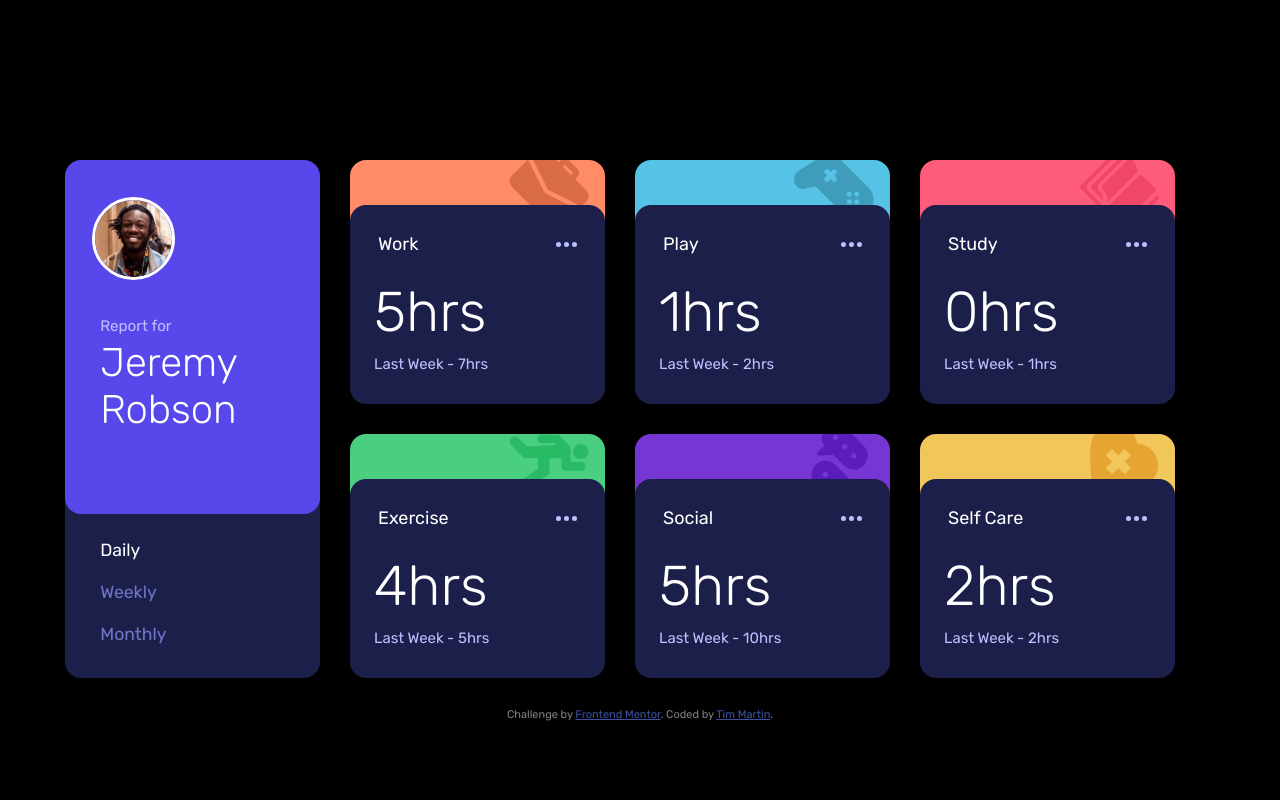
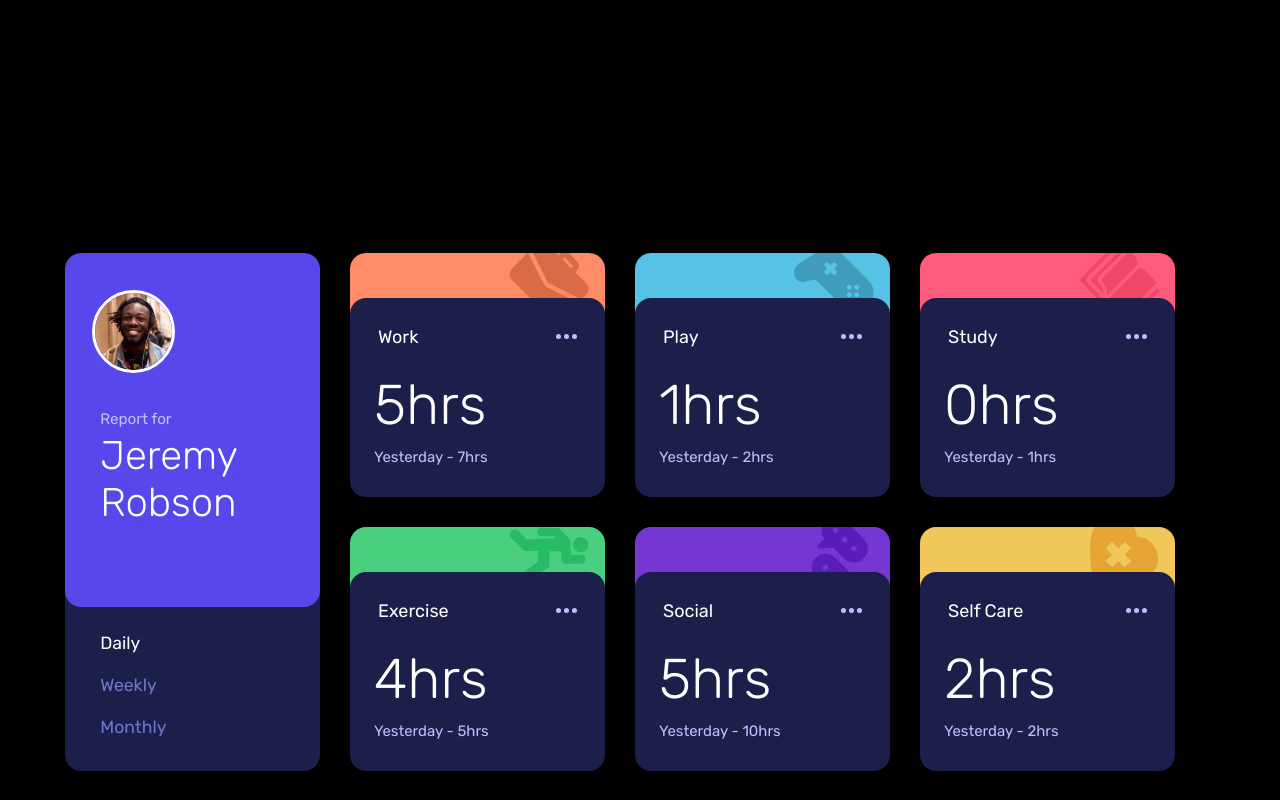
Before and after one commit to TimMartin13-Frontend-Mentor/time_tracking_dashboard, a website: page index.html in a window 1280 px wide. Shown: the top 800 px of the page. Drawn offline with Linux system fonts and the light colour scheme.

Commit message:
Top margin shift. Added screen shot of desktop layout

```diff
--- a/index.html
+++ b/index.html
@@ -45,7 +45,7 @@
           </div>
           <div class="hours-container">
             <h2 class="cur-hours"><span class="curr-work">5</span>hrs</h2>
-            <h5 class="prev-hours prev-work">Last Week - 7hrs</h5>
+            <h5 class="prev-hours prev-work">Yesterday - 7hrs</h5>
           </div>
         </div>
       </div>
@@ -60,7 +60,7 @@
           </div>
           <div class="hours-container">
             <h2 class="cur-hours"><span class="curr-play">1</span>hrs</h2>
-            <h5 class="prev-hours prev-play">Last Week - 2hrs</h5>
+            <h5 class="prev-hours prev-play">Yesterday - 2hrs</h5>
           </div>
         </div>
       </div>
@@ -75,7 +75,7 @@
           </div>
           <div class="hours-container">
             <h2 class="cur-hours"><span class="curr-study">0</span>hrs</h2>
-            <h5 class="prev-hours prev-study">Last Week - 1hrs</h5>
+            <h5 class="prev-hours prev-study">Yesterday - 1hrs</h5>
           </div>
         </div>
       </div>
@@ -90,7 +90,7 @@
           </div>
           <div class="hours-container">
             <h2 class="cur-hours"><span class="curr-exercise">4</span>hrs</h2>
-            <h5 class="prev-hours prev-exercise">Last Week - 5hrs</h5>
+            <h5 class="prev-hours prev-exercise">Yesterday - 5hrs</h5>
           </div>
         </div>
       </div>
@@ -105,7 +105,7 @@
           </div>
           <div class="hours-container">
             <h2 class="cur-hours"><span class="curr-social">5</span>hrs</h2>
-            <h5 class="prev-hours prev-social">Last Week - 10hrs</h5>
+            <h5 class="prev-hours prev-social">Yesterday - 10hrs</h5>
           </div>
         </div>
       </div>
@@ -120,7 +120,7 @@
           </div>
           <div class="hours-container">
             <h2 class="cur-hours"><span class="curr-self-care">2</span>hrs</h2>
-            <h5 class="prev-hours prev-self-care">Last Week - 2hrs</h5>
+            <h5 class="prev-hours prev-self-care">Yesterday - 2hrs</h5>
           </div>
         </div>
       </div>
--- a/sass/layout/_main_layout.scss
+++ b/sass/layout/_main_layout.scss
@@ -30,7 +30,7 @@ body {
 
 @media (min-width: 870px){
   .container {
-    margin: 10rem auto 0 auto;
+    margin: 15.81rem auto 15.81rem auto;
     width: 95%;
     max-width: 1150px;
     display: flex;
```
Also changed, not shown: images/screenshots/desktop_layout.png (added), styles/style.css.
